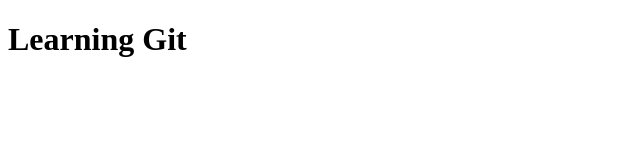
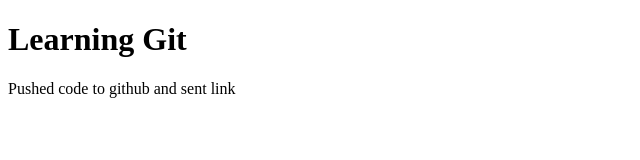
Before and after one commit to hardope/GrowthPro-task1, a plain HTML site: page index.html in a window 1280 px wide. Shown: the whole page, without its empty margins (0-640 px from the left). Drawn offline with Linux system fonts and the light colour scheme.

Commit message:
Modified my html file

```diff
--- a/index.html
+++ b/index.html
@@ -7,5 +7,7 @@
 </head>
 <body>
     <h1> Learning Git</h1>
+
+    <p>Pushed code to github and sent link</p>
 </body>
 </html>
```
